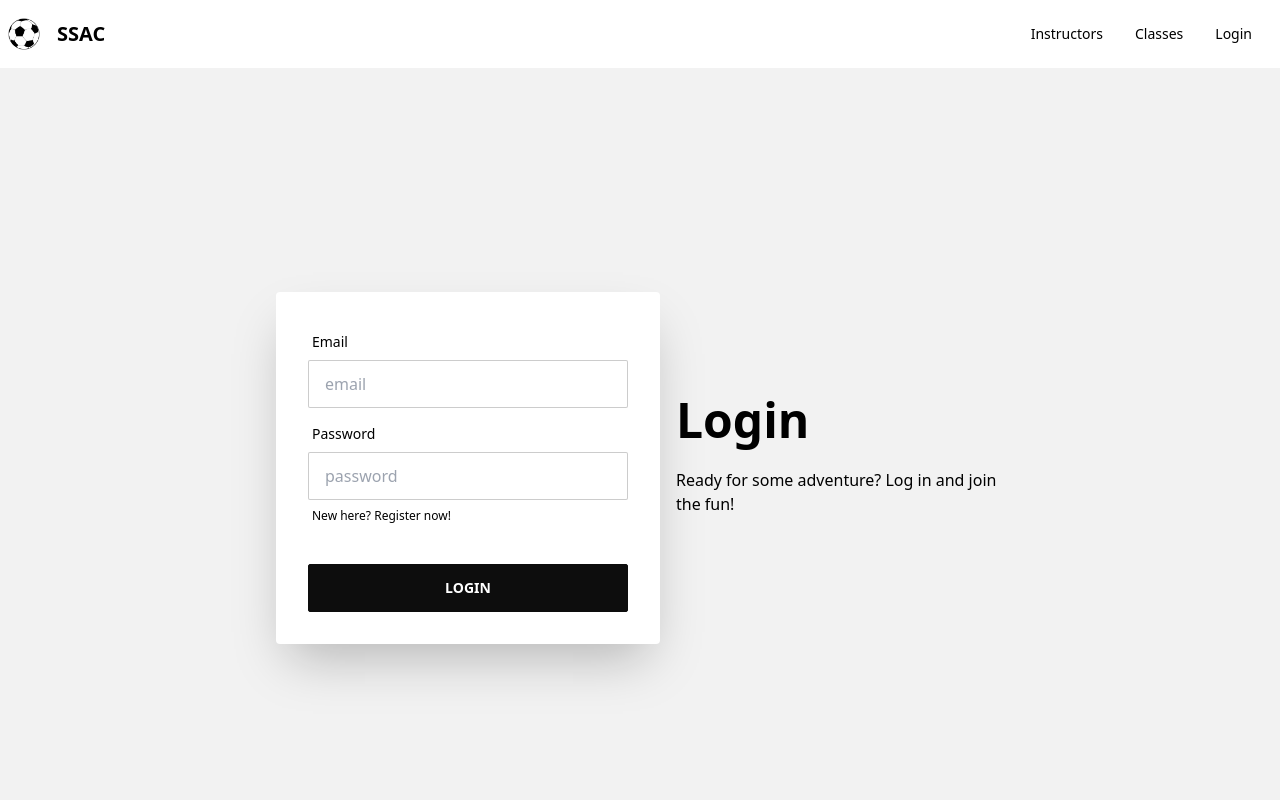
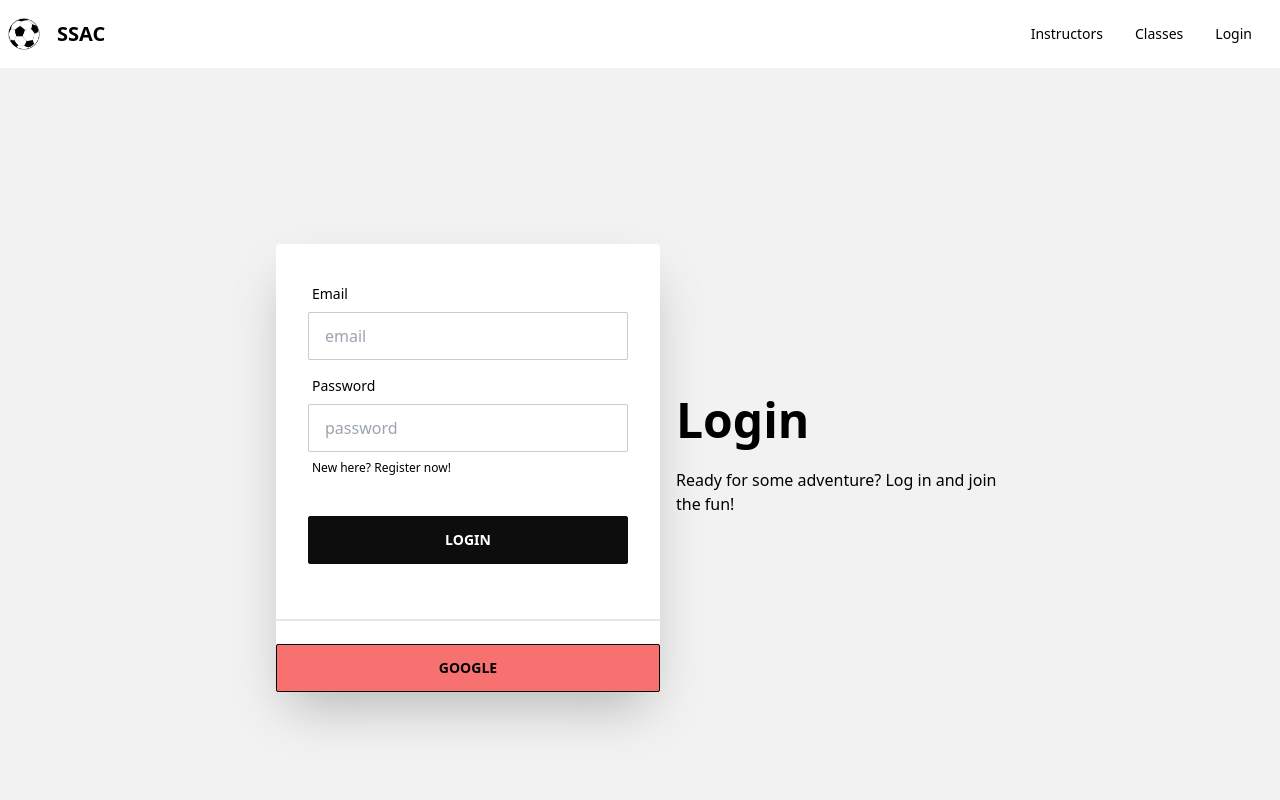
Before and after one commit to RionelxSlovesky/SSAC-client, a React (Vite) app in the folder Summer Sports Adventure Camp/: page /login in a window 1280 px wide. Shown: the top 800 px of the page. Built offline with nearby package versions, Linux system fonts and the light colour scheme; no server answers.

Commit message:
Implemented Google SignIn
Now users can sign in using google

```diff
--- a/Summer Sports Adventure Camp/src/pages/Authentication/Login/Login.jsx
+++ b/Summer Sports Adventure Camp/src/pages/Authentication/Login/Login.jsx
@@ -4,8 +4,7 @@ import { useContext } from "react";
 import { AuthContext } from "../../../providers/AuthProvider";
 
 const Login = () => {
-
-  const { signIn } = useContext(AuthContext);
+  const { signIn, googleSignIn } = useContext(AuthContext);
 
   const {
     register,
@@ -13,19 +12,30 @@ const Login = () => {
     formState: { errors },
   } = useForm();
 
-
   const onSubmit = (data) => {
     const email = data.email;
     const password = data.password;
 
-    signIn(email, password)
-    .then(() => {
-
-    })
+    signIn(email, password).then(() => {});
   };
 
-
-
+  const handleGoogleSignIn = () => {
+    googleSignIn().then((result) => {
+      const loggedInUser = result.user;
+      const savedUser = {
+        name: loggedInUser.displayName,
+        email: loggedInUser.email,
+        role: 'student'
+      };
+      fetch("http://localhost:5000/users", {
+        method: "POST",
+        headers: {
+          "content-type": "application/json",
+        },
+        body: JSON.stringify(savedUser),
+      });
+    });
+  };
 
   return (
     <div className="hero min-h-screen bg-base-200">
@@ -48,7 +58,9 @@ const Login = () => {
                 placeholder="email"
                 className="input input-bordered"
               />
-              {errors.email && <small className="text-red-600">Email is required</small>}
+              {errors.email && (
+                <small className="text-red-600">Email is required</small>
+              )}
             </div>
             <div className="form-control">
               <label className="label">
@@ -56,13 +68,29 @@ const Login = () => {
               </label>
               <input
                 type="password"
-                {...register("password", { required: true, minLength: 6, pattern: /^(?=.*[A-Z])(?=.*[!@#$%^&*()_+\-=[\]{};':"\\|,.<>/?]).*$/ })}
+                {...register("password", {
+                  required: true,
+                  minLength: 6,
+                  pattern:
+                    /^(?=.*[A-Z])(?=.*[!@#$%^&*()_+\-=[\]{};':"\\|,.<>/?]).*$/,
+                })}
                 placeholder="password"
                 className="input input-bordered"
               />
-              {errors.password?.type =='required' && <small className="text-red-600">Password is required</small>}
-              {errors.password?.type =='minLength' && <small className="text-red-600">Password must be at least 6 characters long</small>}
-              {errors.password?.type =='pattern' && <small className="text-red-600">Password must contain at least one uppercase and one special character</small>}
+              {errors.password?.type == "required" && (
+                <small className="text-red-600">Password is required</small>
+              )}
+              {errors.password?.type == "minLength" && (
+                <small className="text-red-600">
+                  Password must be at least 6 characters long
+                </small>
+              )}
+              {errors.password?.type == "pattern" && (
+                <small className="text-red-600">
+                  Password must contain at least one uppercase and one special
+                  character
+                </small>
+              )}
               <label className="label">
                 <p className="label-text-alt">
                   New here?{" "}
@@ -76,6 +104,13 @@ const Login = () => {
               <button className="btn btn-primary">Login</button>
             </div>
           </form>
+          <div className="divider"></div>
+          <button
+            onClick={handleGoogleSignIn}
+            className="btn btn-outline bg-red-400 hover:bg-red-700"
+          >
+            Google
+          </button>
         </div>
       </div>
     </div>
--- a/Summer Sports Adventure Camp/src/providers/AuthProvider.jsx
+++ b/Summer Sports Adventure Camp/src/providers/AuthProvider.jsx
@@ -1,5 +1,5 @@
 import { createContext, useEffect, useState } from "react";
-import { createUserWithEmailAndPassword, getAuth, onAuthStateChanged, signInWithEmailAndPassword, signOut, updateProfile } from "firebase/auth";
+import { GoogleAuthProvider, createUserWithEmailAndPassword, getAuth, onAuthStateChanged, signInWithEmailAndPassword, signInWithPopup, signOut, updateProfile } from "firebase/auth";
 import { app } from "../firebase/firebase.config";
 
 export const AuthContext = createContext();
@@ -9,6 +9,7 @@ const AuthProvider = ({ children }) => {
   const [loading, setLoading] = useState(true);
 
   const auth = getAuth(app);
+  const googleProvider = new GoogleAuthProvider();
 
 
   const signUp = (email, password) => {
@@ -18,6 +19,11 @@ const AuthProvider = ({ children }) => {
   const signIn = (email, password) => {
     return signInWithEmailAndPassword(auth, email, password);
   };
+
+  const googleSignIn = () => {
+    setLoading(true)
+    return signInWithPopup(auth, googleProvider)
+  }
 
   const updateUserProfile = (name,url) => {
     return updateProfile(auth.currentUser, {
@@ -45,6 +51,7 @@ const AuthProvider = ({ children }) => {
     loading,
     signUp,
     signIn,
+    googleSignIn,
     updateUserProfile,
     logOut
   };
```
